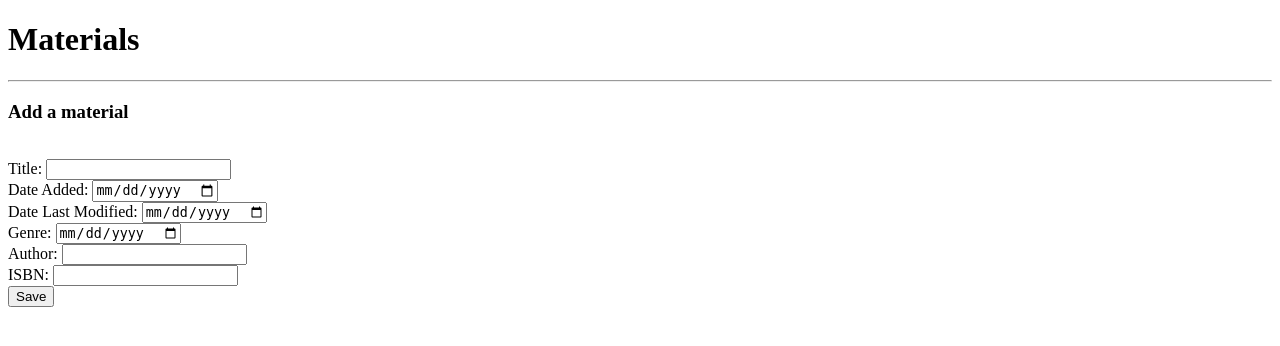
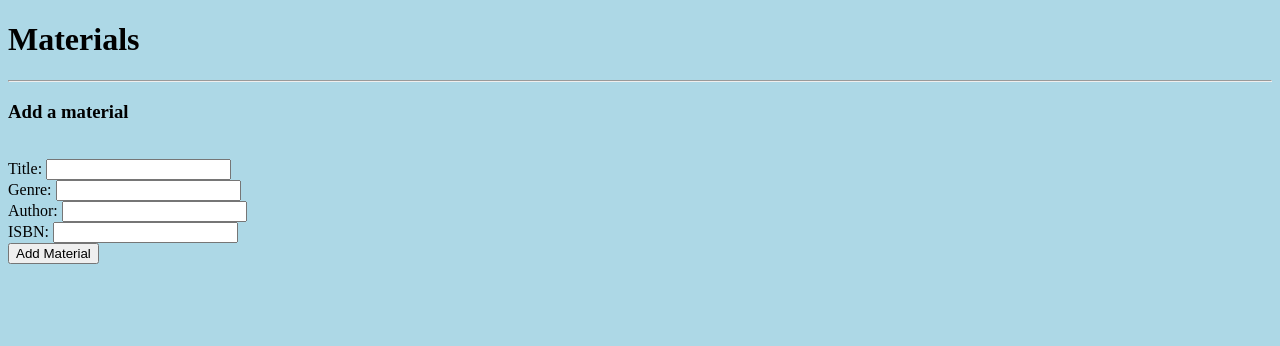
Before and after one commit to ndeal01/softwaredesign_project, a Flask app: template templates/add_material.html in a window 1280 px wide. Shown: the top 346 px of the page. Run offline with Flask 2, Linux system fonts and the light colour scheme; the template is opened without the code that fills it: values that come from a table or form of the project are taken from there, others are empty; parts of the project's set-up code (start-up, migrations or seed data) failed here and were passed over.

Commit message:
all material functionality good to go

```diff
--- a/app.py
+++ b/app.py
@@ -4,6 +4,7 @@ from flask_wtf import FlaskForm
 from wtforms import StringField, IntegerField, DateField, SubmitField
 from wtforms.validators import DataRequired
 from flask_sqlalchemy import SQLAlchemy
+from sqlalchemy import or_
 import pymysql
 import secrets
 import datetime
@@ -33,7 +34,7 @@ class MaterialForm(FlaskForm):
     Title = StringField('Title:', validators=[DataRequired()])
     DateAdded = DateField('Date Added: ')
     LastModified = DateField('Date Last Modified: ')
-    Genre = DateField('Genre: ', validators=[DataRequired()])
+    Genre = StringField('Genre: ', validators=[DataRequired()])
     Author = StringField('Author:', validators=[DataRequired()])
     ISBN = IntegerField('ISBN:', validators=[DataRequired()])
 
@@ -42,11 +43,29 @@ def index():
     all_materials = g2_materialtable.query.all()
     return render_template('index.html', materials=all_materials, pageTitle='SLPL Materials')
 
-@app.route('/material/new', methods=['GET', 'POST'])
+@app.route('/materials')
+def materials():
+    all_materials = g2_people.query.all()
+    return render_template('materials.html', materials=all_materials, pageTitle='Materials', legend='Materials')
+
+@app.route('/search', methods=['GET', 'POST'])
+def search_materials():
+    if request.method == 'POST':
+        form = request.form
+        search_value = form['search_string']
+        search = "%{0}%".format(search_value)
+        results = g2_materialtable.query.filter( or_(g2_materialtable.Title.like(search), g2_materialtable.Genre.like(search), g2_materialtable.Author.like(search), g2_materialtable.ISBN.like(search))).all()
+        return render_template('index.html', materials=results, pageTitle="Materials", legend ="Update A Material")
+    else:
+        return redirect('/')
+
+@app.route('/add_material', methods=['GET', 'POST'])
 def add_material():
     form = MaterialForm()
+    print('Before validate')
     if form.validate_on_submit():
-        material = g2_materials(MaterialID=form.MaterialID.data, Title=form.Title.data, DateAdded=datetime.datetime.now(),LastModified=datetime.datetime.now(), Genre=form.Genre.data, Author=form.Author.data, ISBN=form.ISBN.data)
+        print('inside validate')
+        material = g2_materialtable(Title=form.Title.data, DateAdded=datetime.datetime.now(),LastModified=datetime.datetime.now(), Genre=form.Genre.data, Author=form.Author.data, ISBN=form.ISBN.data)
         db.session.add(material)
         db.session.commit()
         return redirect('/')
@@ -62,10 +81,11 @@ def material(MaterialID):
 def update_material(MaterialID):
     material = g2_materialtable.query.get_or_404(MaterialID)
     form = MaterialForm()
+
     if form.validate_on_submit():
         material.MaterialID = form.MaterialID.data
         material.Title = form.Title.data
-        material.DateAdded = form.DateAdded.data
+        material.DateAdded = datetime.datetime.now()
         material.LastModified = datetime.datetime.now()
         material.Genre = form.Genre.data
         material.Author = form.Author.data
@@ -76,7 +96,7 @@ def update_material(MaterialID):
     form.MaterialID.data = material.MaterialID
     form.Title.data = material.Title
     form.DateAdded.data = material.DateAdded
-    form.lastModified.data = material.lastModified
+    form.LastModified.data = material.LastModified
     form.Genre.data = material.Genre
     form.Author.data = material.Author
     form.ISBN.data = material.ISBN
--- a/static/stylesheet.css
+++ b/static/stylesheet.css
@@ -0,0 +1,3 @@
+body {
+  background-color: lightblue;
+}
--- a/templates/add_material.html
+++ b/templates/add_material.html
@@ -7,17 +7,15 @@
 
 
 
-<form method="POST" action="{{ url_for('add_material') }}">
+<form method="POST" action="">
 
     {{ form.csrf_token }}<br>
     {{ form.Title.label }} {{ form.Title }}<br>
-    {{ form.DateAdded.label }} {{ form.DateAdded }}<br>
-    {{ form.LastModified.label }} {{ form.LastModified }}<br>
     {{ form.Genre.label }} {{ form.Genre }}<br>
     {{ form.Author.label }} {{ form.Author }}<br>
     {{ form.ISBN.label }} {{ form.ISBN }}<br>
 
-    <input type="submit" value="Save">
+    <input type="submit" value="Add Material">
 
   </form>
 
--- a/templates/index.html
+++ b/templates/index.html
@@ -48,7 +48,7 @@
 
 
       <td>
-        <form action="/materials/{{ row.MaterialID }}" method="POST">
+        <form action="/material/{{ row.MaterialID }}" method="POST">
           <input type="submit" value="Details" class="btn btn-danger" />
         </form>
       </td>
--- a/templates/material.html
+++ b/templates/material.html
@@ -9,7 +9,7 @@
 
     {{ form.csrf_token }}
     {{ form.MaterialID.label }} {{ form.MaterialID }}
-    {{ form.Title.label }} {{ form.Title }
+    {{ form.Title.label }} {{ form.Title }}
     {{ form.DateAdded.label }} {{ form.DateAdded }}
     {{ form.LastModified.label }} {{ form.LastModified }}
     {{ form.Genre.label }} {{ form.Genre }}
```
Also changed, not shown: templates/update_material.html (renamed from templates/update_materials.html).
